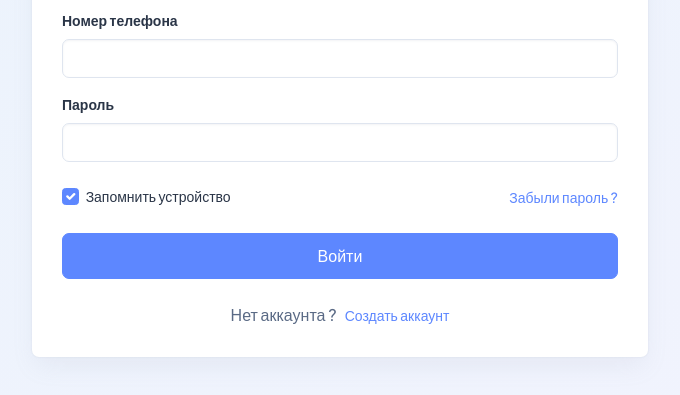
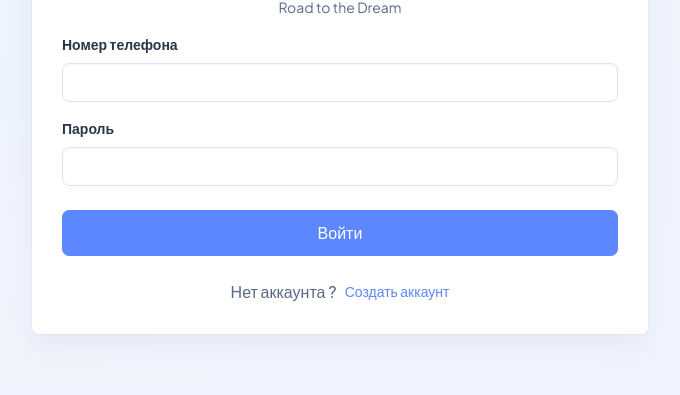
Before and after one commit to RoadToAchiveDream/RADweb, a website: page src/html/authentication-login.html in a window 1280 px wide. Shown: the part 311-706 px from the top of the page, without its empty margins (300-980 px from the left). Drawn offline with Linux system fonts and the light colour scheme.

Commit message:
commented

```diff
--- a/src/html/authentication-login.html
+++ b/src/html/authentication-login.html
@@ -36,7 +36,7 @@
                     <label for="password" class="form-label">Пароль</label>
                     <input type="password" class="form-control" id="password">
                   </div>
-                  <div class="d-flex align-items-center justify-content-between mb-4">
+                  <!--<div class="d-flex align-items-center justify-content-between mb-4">
                     <div class="form-check">
                       <input class="form-check-input primary" type="checkbox" value="" id="flexCheckChecked" checked>
                       <label class="form-check-label text-dark" for="flexCheckChecked">
@@ -44,7 +44,7 @@
                       </label>
                     </div>
                     <a class="text-primary fw-bold" href="./index.html">Забыли пароль ?</a>
-                  </div>
+                  </div>-->
                   <button type="submit" class="btn btn-primary w-100 py-8 fs-4 mb-4 rounded-2">Войти</button>
                   <div class="d-flex align-items-center justify-content-center">
                     <p class="fs-4 mb-0 fw-bold">Нет аккаунта ?</p>
```
